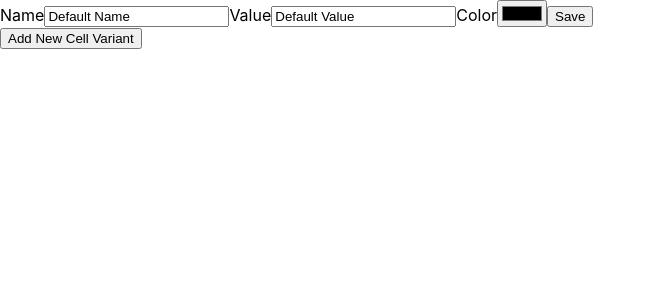
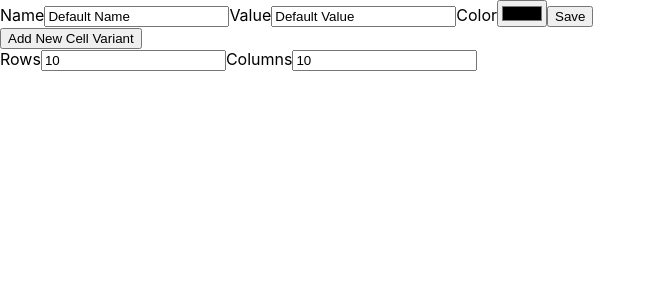
Before and after one commit to ronnoc5991/2d-grid-maker, a React (Create React App) app: page / in a window 1280 px wide. Shown: the top 300 px of the page, without its empty margins (0-656 px from the left). Built offline with nearby package versions, Linux system fonts and the light colour scheme.

Commit message:
Add basic GridDimensionsControl component to control grid dimensions

```diff
--- a/src/App.tsx
+++ b/src/App.tsx
@@ -3,12 +3,15 @@ import { v4 as uuidv4 } from "uuid";
 import O1Toolbar from "./components/organisms/o1-toolbar";
 import O2ControlPanel from "./components/organisms/o2-control-panel";
 import O3CellVariantControl from "./components/organisms/o3-cell-variant-control";
+import O4GridDimensionsControl from "./components/organisms/o4-grid-dimensions-control/O4GridDimensionsControl";
 import defaultCellVariant from "./config/defaultCellVariant";
+import defaultGridDimensions from "./config/defaultGridDimensions";
 import type { CellVariant } from "./types/CellVariant";
 
 // TODO: Decide if I will use Canvas or not?
 // TODO: support zooming? (this could be done on canvas) and dragging?
 // TODO: Create component that contains options/takes a function/reports changes
+// TODO: Should show the grid with numbers, so I know what coordinates I am at?
 
 // type ControlPanel = {
 //   title: string;
@@ -25,6 +28,8 @@ function App() {
   const [cellVariants, setCellVariants] = useState<
     Array<CellVariant & { id: string }>
   >([{ ...defaultCellVariant, id: uuidv4() }]);
+
+  const [gridDimensions, setGridDimensions] = useState(defaultGridDimensions);
 
   return (
     <div className="app">
@@ -55,6 +60,15 @@ function App() {
           Add New Cell Variant
         </button>
       </div>
+      <O4GridDimensionsControl
+        dimensions={gridDimensions}
+        onChange={(key, value) =>
+          setGridDimensions((previousGridDimensions) => ({
+            ...previousGridDimensions,
+            [key]: value,
+          }))
+        }
+      />
       {/* <O1Toolbar position="bottom">
         {controlPanels.map(({ title, isOpen }) => (
           <O2ControlPanel
--- a/src/components/molecules/m2-input/M2Input.tsx
+++ b/src/components/molecules/m2-input/M2Input.tsx
@@ -3,7 +3,7 @@ import { FunctionComponent, HTMLInputTypeAttribute } from "react";
 type M2InputProps = {
   label: string;
   name: string;
-  value: string;
+  value: string | number;
   type: HTMLInputTypeAttribute;
   onChange: (value: HTMLInputElement["value"]) => void;
 };
--- /dev/null
+++ b/src/components/organisms/o4-grid-dimensions-control/O4GridDimensionsControl.tsx
@@ -0,0 +1,33 @@
+import { FunctionComponent } from "react";
+import { GridDimension, GridDimensions } from "../../../types/GridDimensions";
+import M2Input from "../../molecules/m2-input";
+
+type O4GridDimensionsControlProps = {
+  dimensions: GridDimensions;
+  onChange: (dimension: GridDimension, value: number) => void;
+};
+
+const O4GridDimensionsControl: FunctionComponent<
+  O4GridDimensionsControlProps
+> = ({ dimensions, onChange }) => {
+  return (
+    <div>
+      <M2Input
+        name="rows"
+        label="Rows"
+        type="number"
+        onChange={(value) => onChange("rows", Number(value))}
+        value={dimensions.rows}
+      />
+      <M2Input
+        name="columns"
+        label="Columns"
+        type="number"
+        onChange={(value) => onChange("columns", Number(value))}
+        value={dimensions.columns}
+      />
+    </div>
+  );
+};
+
+export default O4GridDimensionsControl;
--- /dev/null
+++ b/src/config/defaultGridDimensions.ts
@@ -0,0 +1,8 @@
+import { GridDimensions } from "../types/GridDimensions";
+
+const defaultGridDimensions: GridDimensions = {
+  rows: 10,
+  columns: 10,
+};
+
+export default defaultGridDimensions;
--- /dev/null
+++ b/src/types/GridDimensions.ts
@@ -0,0 +1,3 @@
+export type GridDimension = "rows" | "columns";
+
+export type GridDimensions = Record<GridDimension, number>;
```
